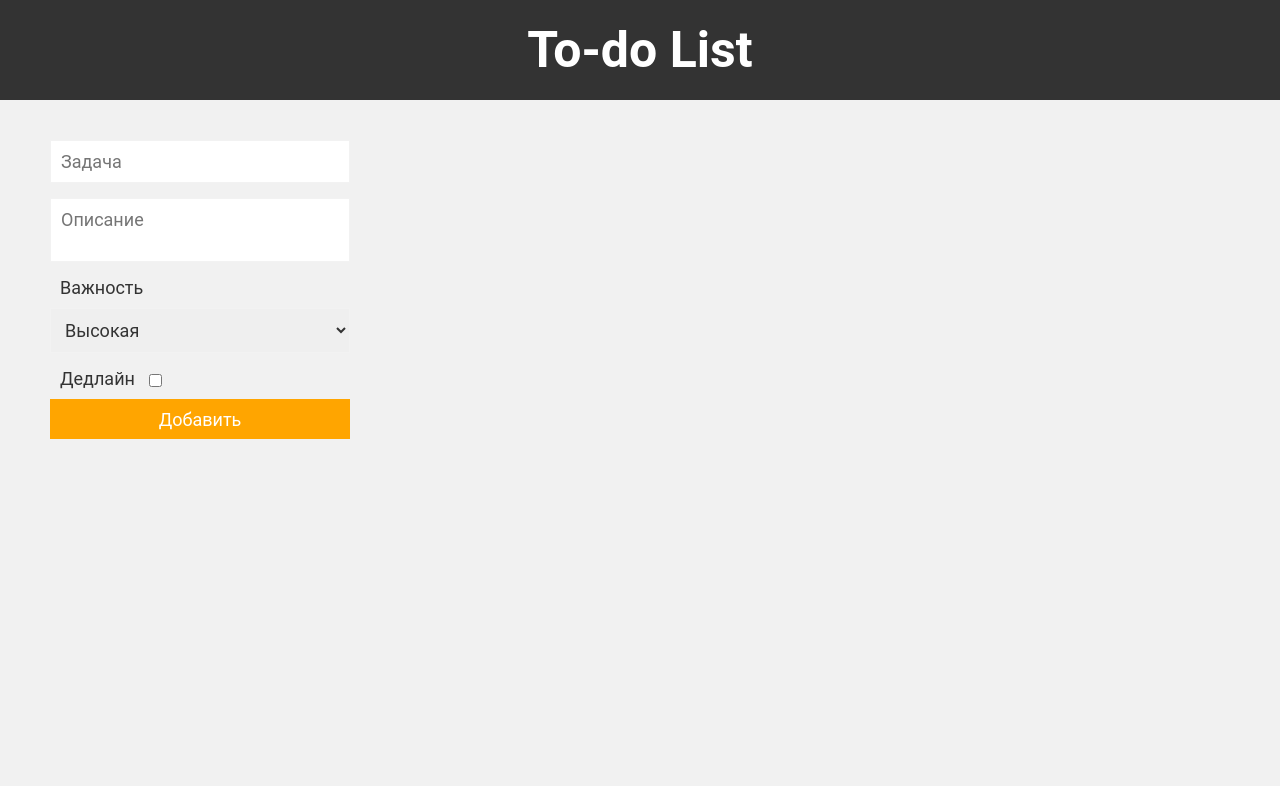
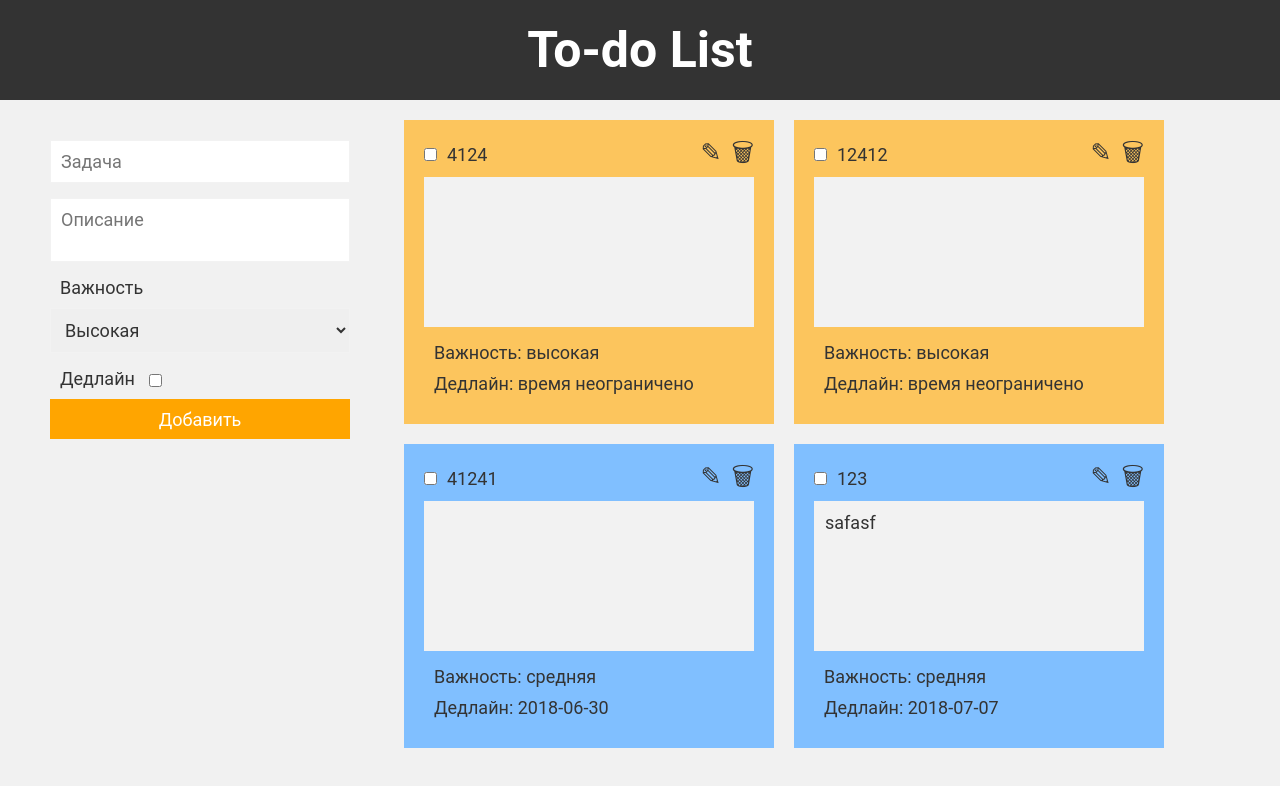
Before and after one commit to Tkey01/todoreact, a React (Create React App) app: page / in a window 1280 px wide. Shown: the top 786 px of the page. Built offline with nearby package versions, Linux system fonts and the light colour scheme; data requests are answered from the project's data file.

Commit message:
Added some colors ^_^

```diff
--- a/db.json
+++ b/db.json
@@ -1,3 +1,40 @@
 {
-  "todos": []
+  "todos": [
+    {
+      "id": 43633,
+      "name": "4124",
+      "text": "",
+      "importance": "высокая",
+      "deadline": "",
+      "dateEnd": "",
+      "isComplete": false
+    },
+    {
+      "id": 84222,
+      "name": "12412",
+      "text": "",
+      "importance": "высокая",
+      "deadline": "",
+      "dateEnd": "",
+      "isComplete": false
+    },
+    {
+      "id": 76824,
+      "name": "41241",
+      "text": "",
+      "importance": "средняя",
+      "deadline": "2018-06-30",
+      "dateEnd": "",
+      "isComplete": false
+    },
+    {
+      "id": 71527,
+      "name": "123",
+      "text": "safasf",
+      "importance": "средняя",
+      "deadline": "2018-07-07",
+      "dateEnd": "",
+      "isComplete": false
+    }
+  ]
 }
--- a/src/App.css
+++ b/src/App.css
@@ -23,10 +23,21 @@ p {
 .todo-form {
   padding: 20px 50px;
   margin-bottom: 20px;
+  flex: 0 0 30%;
+  max-width: 30%;
 }
 
 .todo-list {
-  margin-left: 30px;
+  flex: 0 0 70%;
+  max-width: 70%;
+}
+
+@media (max-width: 1200px) {
+  .todo-form,
+  .todo-list {
+    flex: 0 0 100%;
+    max-width: 100%;
+  }
 }
 
 .todo-item {
@@ -44,6 +55,7 @@ p {
 
 form {
   max-width: 300px;
+  margin-bottom: 10px;
 }
 
 .todo-h {
@@ -56,10 +68,6 @@ form {
   height: 100px;
   justify-content: center;
   margin-bottom: 20px;
-}
-
-form {
-  margin-bottom: 10px;
 }
 
 .todo-name,
@@ -98,15 +106,15 @@ form {
 }
 
 ul {
-  margin: auto;
-  overflow: auto;
+  display: flex;
+  flex-wrap: wrap;
   padding-bottom: 70px;
   padding-left: 0px;
 }
 
 li {
   list-style-type: none;
-  text-align: left;
+  margin-left: 20px;
 }
 
 input[type="checkbox"] {
@@ -138,6 +146,30 @@ input[type="checkbox"]:hover {
   font-size: 25px;
   color: #333;
 }
+.todo-edit::selection {
+  background: transparent;
+}
+.todo-edit:after {
+  content: "";
+  display: block;
+  visibility: hidden;
+  width: 1px;
+  height: 1px;
+  background-color: #333;
+  position: absolute;
+  left: 24px;
+  bottom: 15px;
+  transition: height 0.5s ease;
+}
+.todo-edit.edit-now {
+  transform: rotate(90deg);
+  position: relative;
+}
+.todo-edit.edit-now:after {
+  width: 1px;
+  height: 20px;
+  visibility: visible;
+}
 .todo-header {
   line-height: 45px;
 }
--- a/src/App.js
+++ b/src/App.js
@@ -81,14 +81,16 @@ class App extends Component {
   };
 
   handleEdit = (todo, e) => {
+    e.target.classList.toggle("edit-now");
+
     if (!this.state.currentEditState.edit) {
       this.setState({
         currentEditState: {
           id: todo[0],
-          edit: true,
-          currentEditName: todo[1],
-          currentEditText: todo[2]
-        }
+          edit: true
+        },
+        currentEditName: todo[1],
+        currentEditText: todo[2]
       });
     } else {
       const getEditTodo = pipe(
--- a/src/components/todo/TodoItem.js
+++ b/src/components/todo/TodoItem.js
@@ -11,15 +11,34 @@ export const TodoItem = props => {
   ]);
   const deadline = props.deadline ? props.deadline : "время неограничено";
   const editState = props.currentEditState;
-  console.log(editState);
+
   const editHandleIf =
     (editState.edit && editState.id === props.id) ||
     (!editState.edit && editState.id !== props.id)
       ? handleEdit
       : function() {};
 
+  const importance = props.importance;
+  let background = {};
+  switch (importance) {
+    case "высокая":
+      background = {
+        backgroundColor: "#FCC55D"
+      };
+      break;
+    case "средняя":
+      background = {
+        backgroundColor: "#80BFFF"
+      };
+      break;
+    default:
+      background = {
+        backgroundColor: "#8CFF80"
+      };
+  }
+  console.log(background);
   return (
-    <li className="todo-item">
+    <li className="todo-item" style={background}>
       <div className="todo-header">
         <span className="todo-delete" onClick={handleRemove}>
           &#128465;
```
